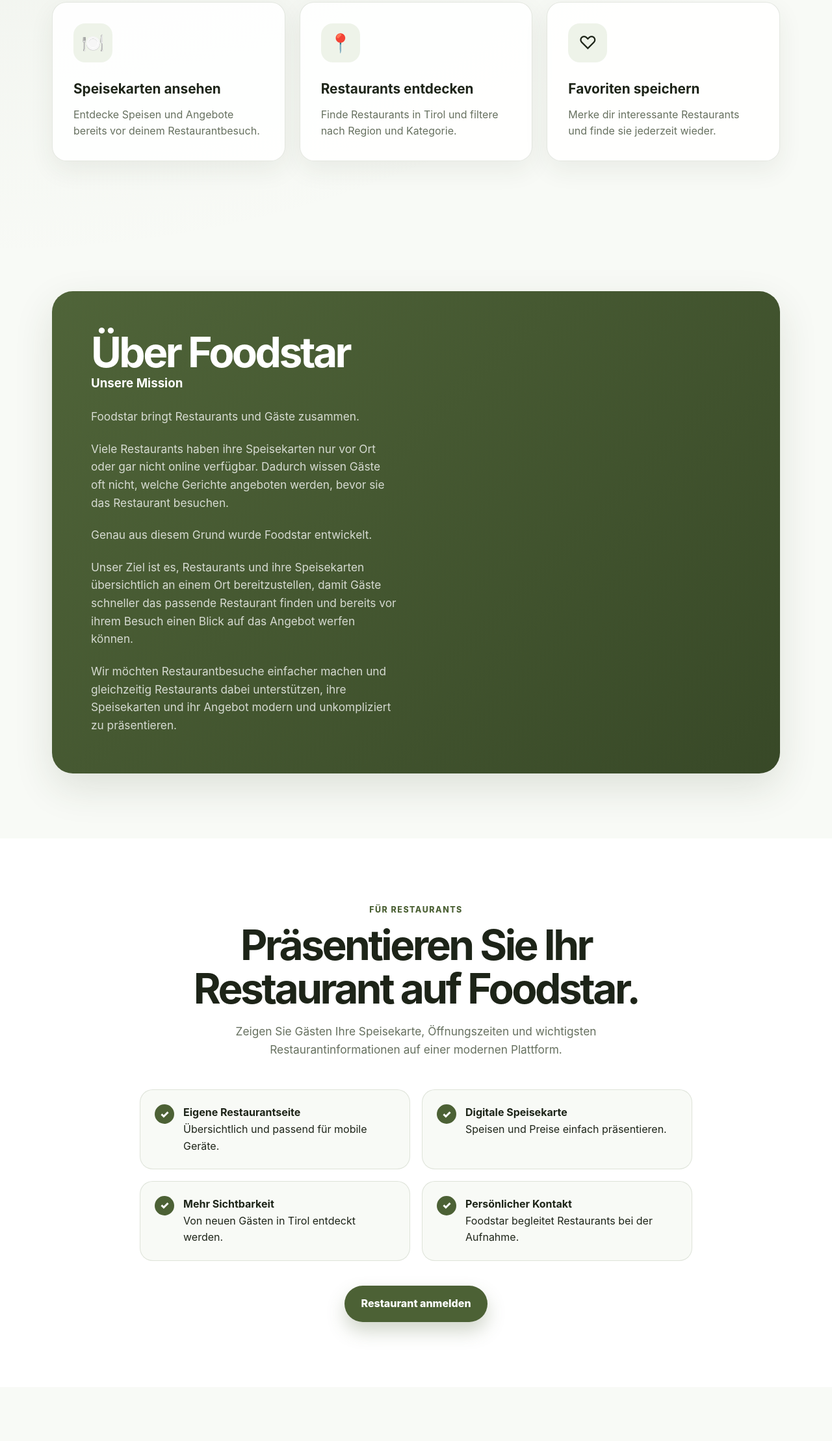
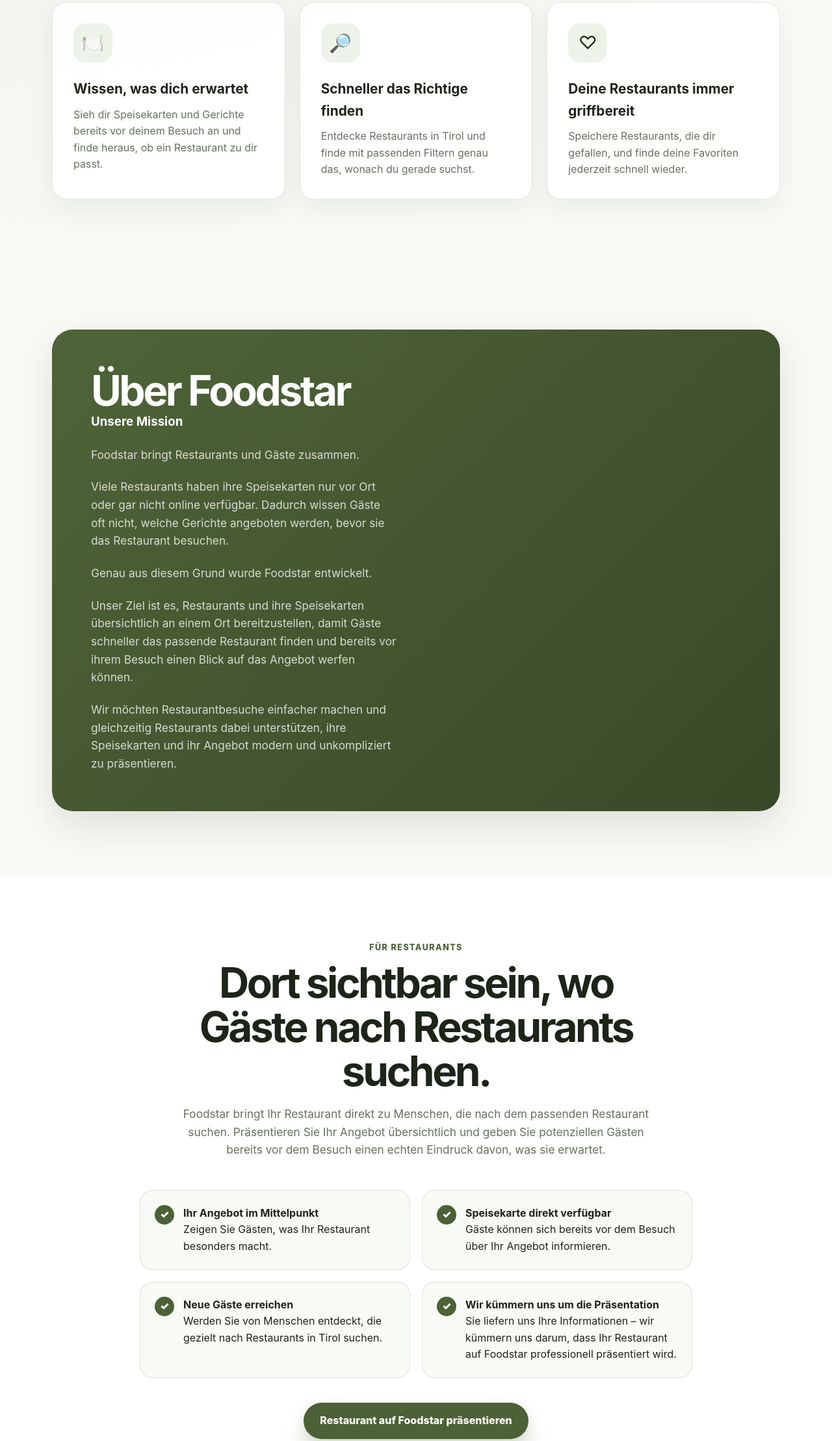
Before and after one commit to officialfoodstar/officialfoodstar.at, a plain HTML site: page index.html in a window 1280 px wide. Shown: the part 1313-3530 px from the top of the page at 65% size. Drawn offline with Linux system fonts and the light colour scheme.

Commit message:
Update index.html

```diff
--- a/index.html
+++ b/index.html
@@ -642,25 +642,28 @@
 
   <article class="card">
     <div class="card-icon">🍽️</div>
-            <h3>Speisekarten ansehen</h3>
+    <h3>Wissen, was dich erwartet</h3>
     <p>
-              Entdecke Speisen und Angebote bereits vor deinem Restaurantbesuch.
+      Sieh dir Speisekarten und Gerichte bereits vor deinem Besuch an
+      und finde heraus, ob ein Restaurant zu dir passt.
     </p>
   </article>
 
   <article class="card">
-            <div class="card-icon">📍</div>
-            <h3>Restaurants entdecken</h3>
+    <div class="card-icon">🔎</div>
+    <h3>Schneller das Richtige finden</h3>
     <p>
-              Finde Restaurants in Tirol und filtere nach Region und Kategorie.
+      Entdecke Restaurants in Tirol und finde mit passenden Filtern
+      genau das, wonach du gerade suchst.
     </p>
   </article>
 
   <article class="card">
     <div class="card-icon">♡</div>
-            <h3>Favoriten speichern</h3>
+    <h3>Deine Restaurants immer griffbereit</h3>
     <p>
-              Merke dir interessante Restaurants und finde sie jederzeit wieder.
+      Speichere Restaurants, die dir gefallen, und finde deine
+      Favoriten jederzeit schnell wieder.
     </p>
   </article>
 
@@ -708,11 +711,13 @@ Wir möchten Restaurantbesuche einfacher machen und gleichzeitig Restaurants dab
 
     <div class="section-heading center">
       <span>Für Restaurants</span>
-          <h2>Präsentieren Sie Ihr Restaurant auf Foodstar.</h2>
+      <h2>Dort sichtbar sein, wo Gäste nach Restaurants suchen.</h2>
 
       <p>
-            Zeigen Sie Gästen Ihre Speisekarte, Öffnungszeiten und wichtigsten
-            Restaurantinformationen auf einer modernen Plattform.
+        Foodstar bringt Ihr Restaurant direkt zu Menschen, die nach dem
+        passenden Restaurant suchen. Präsentieren Sie Ihr Angebot übersichtlich
+        und geben Sie potenziellen Gästen bereits vor dem Besuch einen echten
+        Eindruck davon, was sie erwartet.
       </p>
     </div>
 
@@ -721,32 +726,35 @@ Wir möchten Restaurantbesuche einfacher machen und gleichzeitig Restaurants dab
       <div class="benefit">
         <div class="check">✓</div>
         <div>
-              <strong>Eigene Restaurantseite</strong>
-              <p>Übersichtlich und passend für mobile Geräte.</p>
+          <strong>Ihr Angebot im Mittelpunkt</strong>
+          <p>Zeigen Sie Gästen, was Ihr Restaurant besonders macht.</p>
         </div>
       </div>
 
       <div class="benefit">
         <div class="check">✓</div>
         <div>
-              <strong>Digitale Speisekarte</strong>
-              <p>Speisen und Preise einfach präsentieren.</p>
+          <strong>Speisekarte direkt verfügbar</strong>
+          <p>Gäste können sich bereits vor dem Besuch über Ihr Angebot informieren.</p>
         </div>
       </div>
 
       <div class="benefit">
         <div class="check">✓</div>
         <div>
-              <strong>Mehr Sichtbarkeit</strong>
-              <p>Von neuen Gästen in Tirol entdeckt werden.</p>
+          <strong>Neue Gäste erreichen</strong>
+          <p>Werden Sie von Menschen entdeckt, die gezielt nach Restaurants in Tirol suchen.</p>
         </div>
       </div>
 
       <div class="benefit">
         <div class="check">✓</div>
         <div>
-              <strong>Persönlicher Kontakt</strong>
-              <p>Foodstar begleitet Restaurants bei der Aufnahme.</p>
+          <strong>Wir kümmern uns um die Präsentation</strong>
+          <p>
+            Sie liefern uns Ihre Informationen – wir kümmern uns darum,
+            dass Ihr Restaurant auf Foodstar professionell präsentiert wird.
+          </p>
         </div>
       </div>
 
@@ -757,7 +765,7 @@ Wir möchten Restaurantbesuche einfacher machen und gleichzeitig Restaurants dab
         class="button button-primary"
         href="mailto:kontakt@officialfoodstar.at?subject=Restaurant bei Foodstar anmelden"
       >
-            Restaurant anmelden
+        Restaurant auf Foodstar präsentieren
       </a>
     </div>
 
@@ -824,7 +832,7 @@ Wir bemühen uns, alle Anfragen so schnell wie möglich zu beantworten.
     <div class="container footer-inner">
 
       <div>
-        <div class="footer-brand">Foodstar</div>
+        ooter-brand">Foodstar</div>
         <div>Restaurants entdecken. Einfach entscheiden.</div>
       </div>
 
```
Lines whose indentation alone changed are shown as unchanged.
